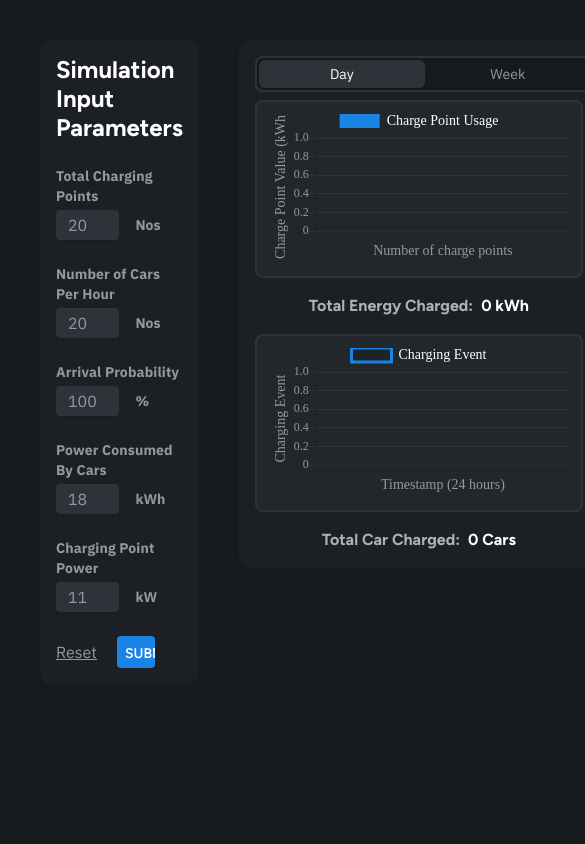
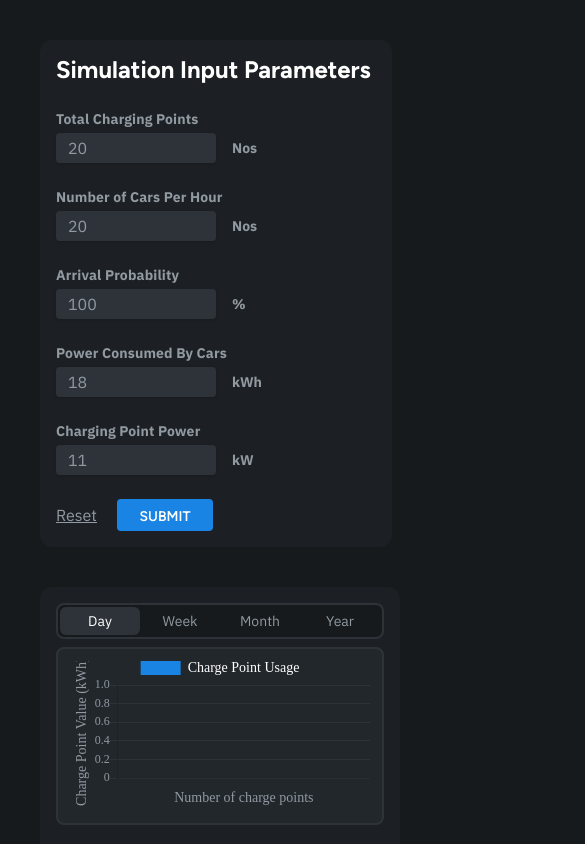
Before and after one commit to Donnwill/reonic-task, a React (Vite) app: page / in a window 390 px wide. Shown: the top 844 px of the page, 585 px wide, since content can reach past the window. Built offline with nearby package versions, Linux system fonts and the light colour scheme.

Commit message:
Make app responsive

```diff
--- a/src/App.tsx
+++ b/src/App.tsx
@@ -61,7 +61,7 @@ function App() {
   }
 
   return (
-    <div className="flex flex-row m-10 gap-10 items-start">
+    <div className="flex flex-col md:flex-row m-10 gap-10 items-start">
       <ComponentsBackground className="w-[22rem]">
         <Heading title={"Simulation Input Parameters"} />
         <form onSubmit={onFormSubmit}>
@@ -86,8 +86,9 @@ function App() {
             Reset
           </button>
           <button
-            className={`mt-6 text-sm font-figtreeSemiBold uppercase bg-contained-button text-white rounded overflow-hidden
-            p-2  active:text-active-button-text active:bg-active-button hover:bg-hover-button w-[30%] h-8 cursor-pointer`}
+            className={`mt-6 text-sm font-figtreeSemiBold uppercase bg-contained-button text-white text-ellipsis rounded
+              overflow-hidden p-2 active:text-active-button-text active:bg-active-button hover:bg-hover-button
+              w-[30%] h-8 cursor-pointer`}
             type="submit"
           >
             Submit
--- a/src/components/charging-session-visualisation.tsx
+++ b/src/components/charging-session-visualisation.tsx
@@ -31,8 +31,8 @@ type SessionVisualisationProps = {
   tabName: string;
 };
 
-const GRAPHCONTAINERSTYLE = `sm:w-[10rem] md:w-[18rem] lg:w-[25rem] xl:w-[35rem] sm:h-[12rem]
-md:h-[14rem] lg:h-[16rem] xl:h-[18rem]`;
+const GRAPHCONTAINERSTYLE = `sm:w-[20rem] md:w-[24rem] lg:w-[23rem] xl:w-[28rem] 2xl:w-[38rem] sm:h-[12rem]
+md:h-[12rem] lg:h-[16rem] xl:h-[18rem] 2xl:h-[20rem]`;
 
 const DAYOFWEEK = [
   "Monday",
@@ -176,7 +176,7 @@ export const ChargingSessionVisualisation: React.FC<
   };
 
   return (
-    <div className="flex flex-row gap-4">
+    <div className="flex lg:flex-row flex-col gap-4">
       <div className="flex flex-col gap-4">
         <GraphContainer className={GRAPHCONTAINERSTYLE}>
           <Bar
@@ -231,7 +231,7 @@ export const ChargingSessionVisualisation: React.FC<
 function chartOptions(xAxisName: string, yAxisName: string) {
   return {
     responsive: true,
-    maintainAspectRatio: false,
+    maintainAspectRatio: true,
     scales: {
       x: {
         grid: {
--- a/src/functionality/form-validation.ts
+++ b/src/functionality/form-validation.ts
@@ -62,7 +62,6 @@ export class FormValidation {
         this.inputParameters.chargingPointPower >
       220
     ) {
-      this.errors.chargingPointPower = `Total power capacity should not exceed 220kW,\nCharging Point Power * Total Charging Point`;
       this.errors.totalChargingPoint = `Total power capacity should not exceed 220kW,\nCharging Point Power * Total Charging Point`;
     }
 
```
